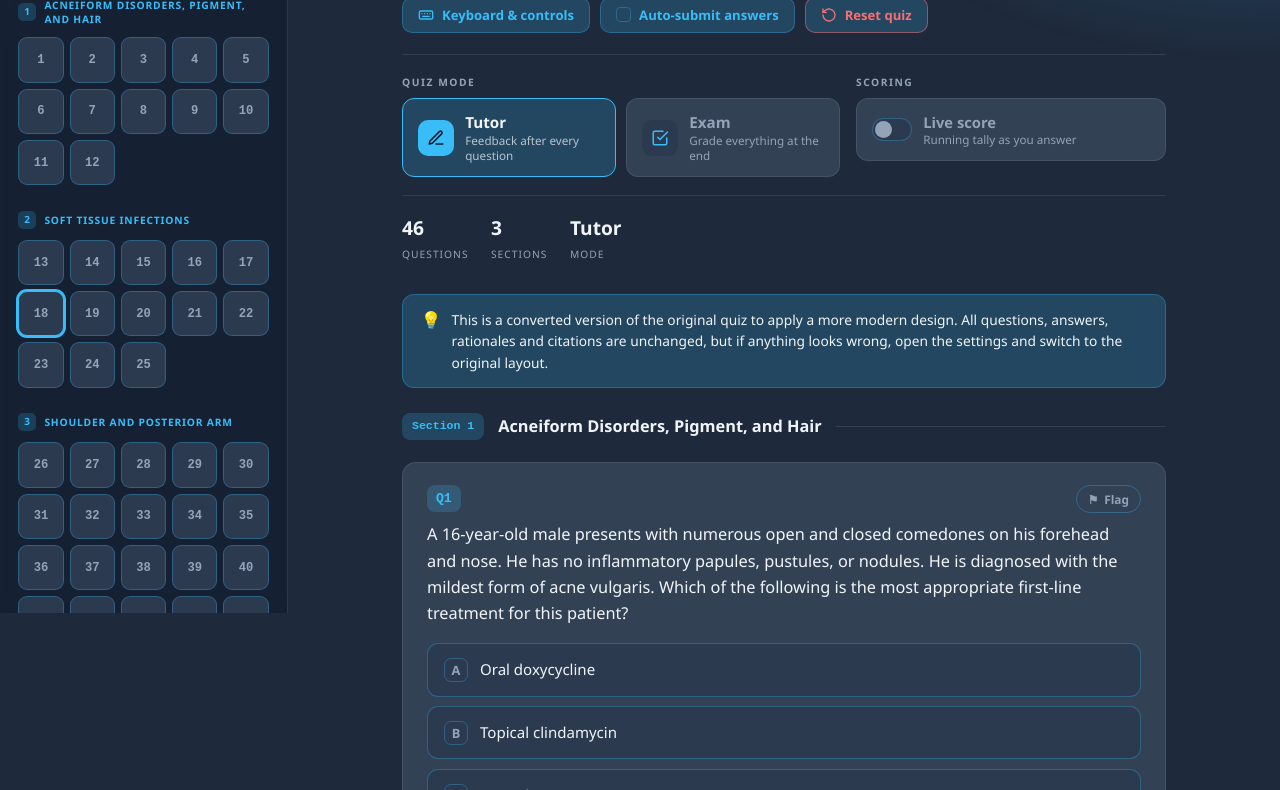
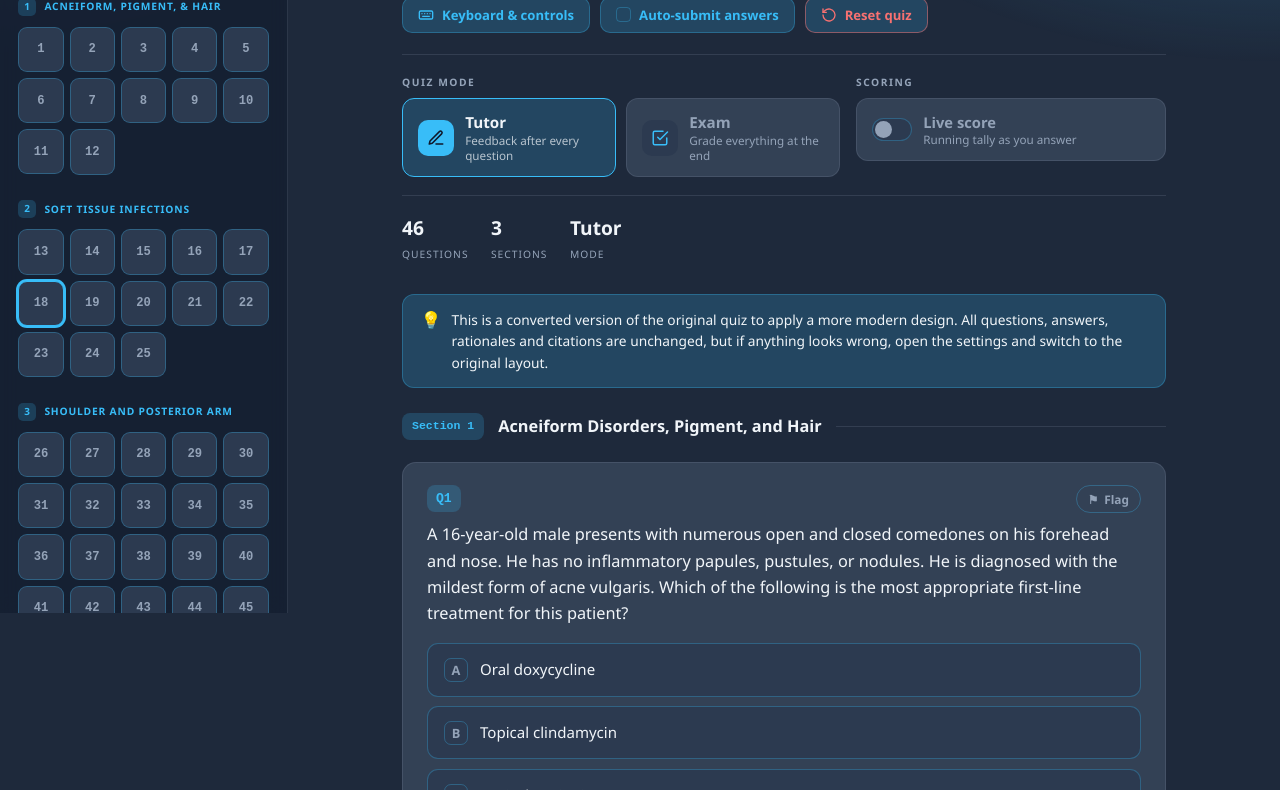
Before and after one commit to ibecerraMCG/MSK-Skin-Week-13-Tuesday-Practice-Quiz, a plain HTML site: page index.html in a window 1280 px wide. Shown: the part 187-977 px from the top of the page. Drawn offline with Linux system fonts and the light colour scheme.

Commit message:
Shorten long section titles in the sidebar navigator

```diff
--- a/index.html
+++ b/index.html
@@ -1390,7 +1390,7 @@ function save(key, val) { try { localStorage.setItem(key, JSON.stringify(val));
 const sections = [];
 quizData.forEach(q => { if (!sections.includes(q.section)) sections.push(q.section); });
 function shortLabel(name) {
-    const map = {};
+    const map = {"Acneiform Disorders, Pigment, and Hair":"Acneiform, Pigment, & Hair"};
     return map[name] || name;
 }
 window.__bbShortLabel = shortLabel;
```
